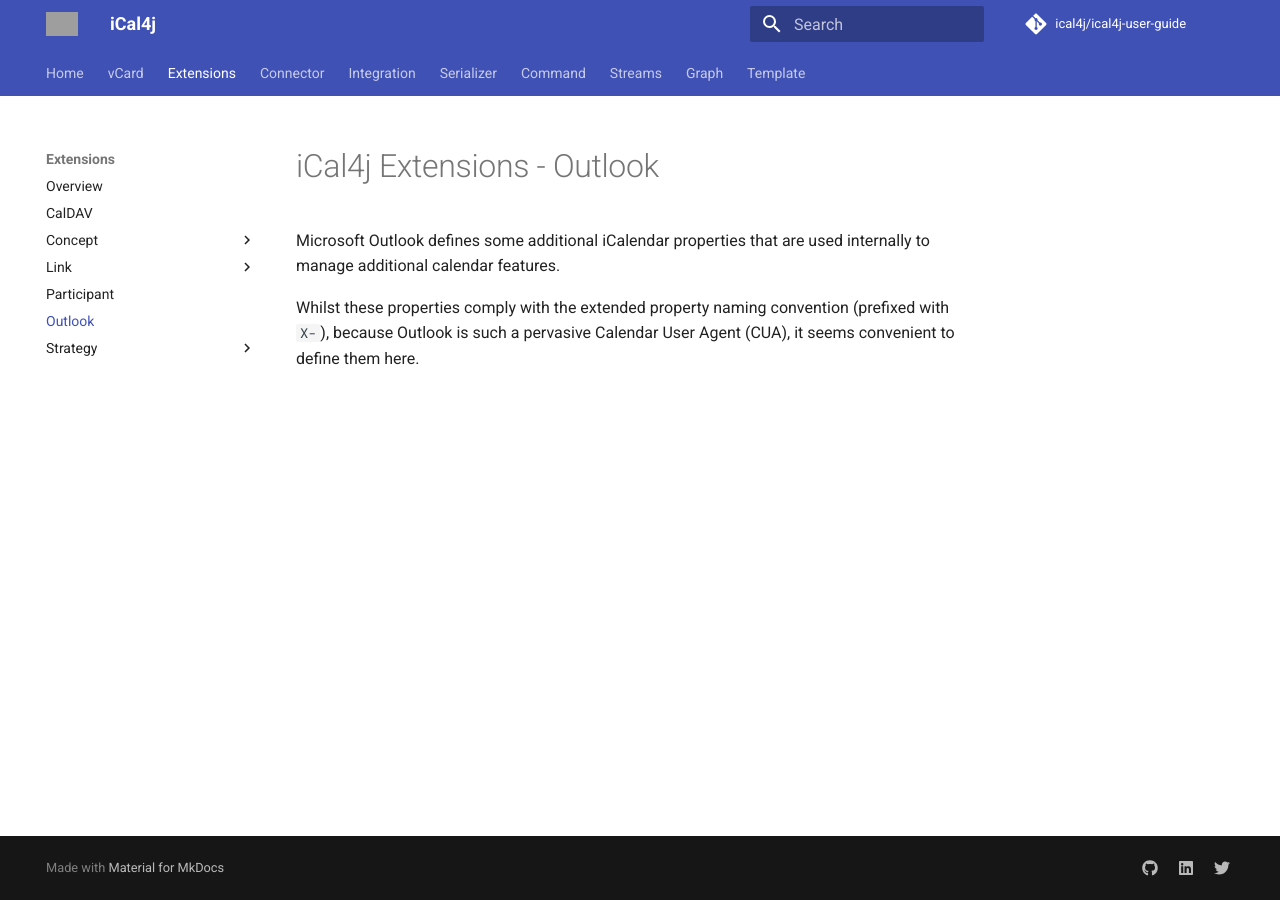
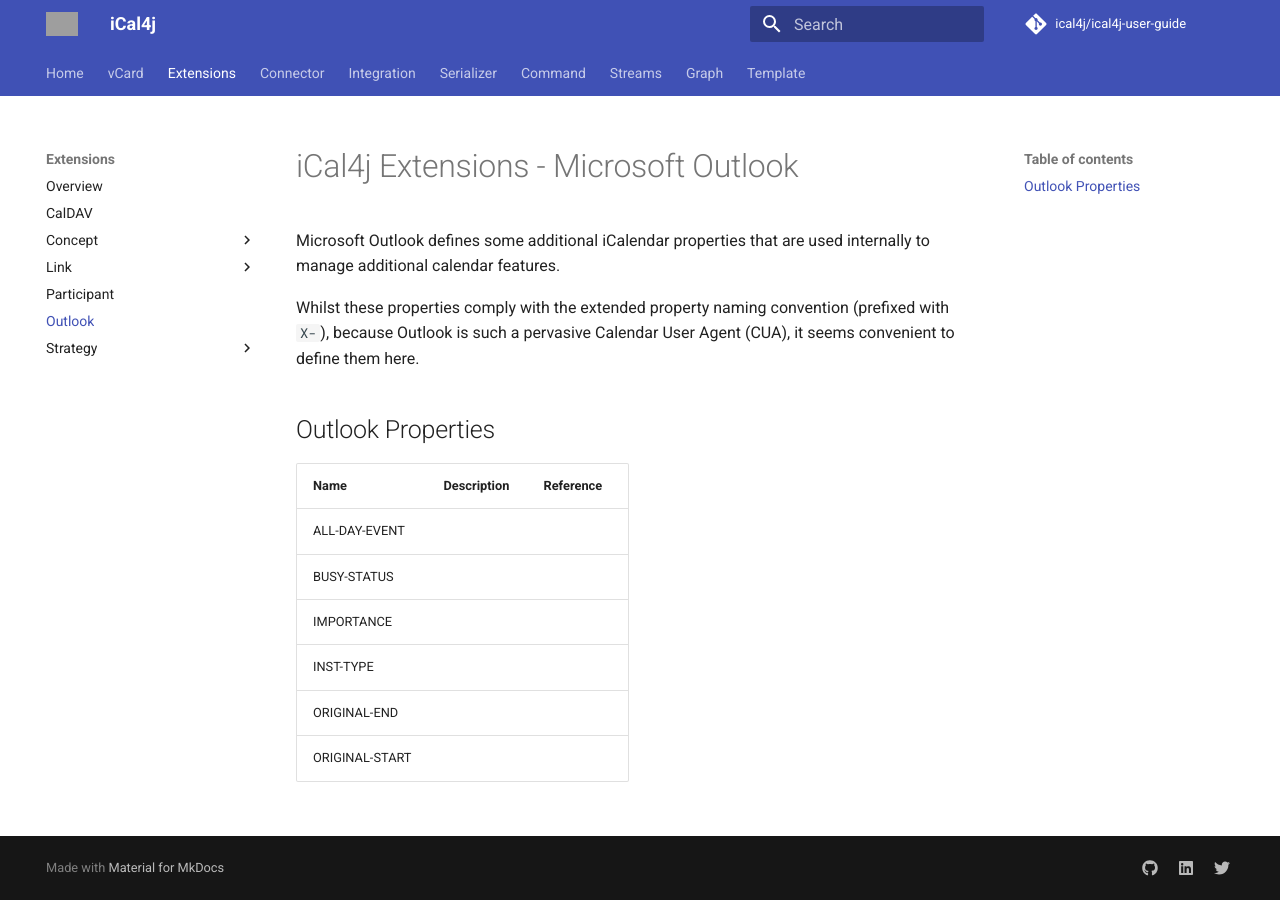
Before and after one commit to ical4j/ical4j-user-guide, an MkDocs documentation site: the page built from docs/extensions/outlook.md, in a window 1280 px wide. Built offline with MkDocs 1.6.1 and Material for MkDocs 9.7.7, drawn with Linux system fonts in a browser that asks for light colours; comment, search, counter and statistics services are not loaded; grey boxes are pictures that could not be loaded.

Commit message:
Update outlook.md

```diff
--- a/docs/extensions/outlook.md
+++ b/docs/extensions/outlook.md
@@ -1,7 +1,18 @@
-# iCal4j Extensions - Outlook
+# iCal4j Extensions - Microsoft Outlook
 
 Microsoft Outlook defines some additional iCalendar properties that are used internally to manage additional
 calendar features.
 
 Whilst these properties comply with the extended property naming convention (prefixed with `X-`),
 because Outlook is such a pervasive Calendar User Agent (CUA), it seems convenient to define them here.
+
+## Outlook Properties
+
+| Name | Description | Reference |
+|------|-------------|-----------|
+| ALL-DAY-EVENT |||
+| BUSY-STATUS |||
+| IMPORTANCE |||
+| INST-TYPE |||
+| ORIGINAL-END |||
+| ORIGINAL-START |||
```
